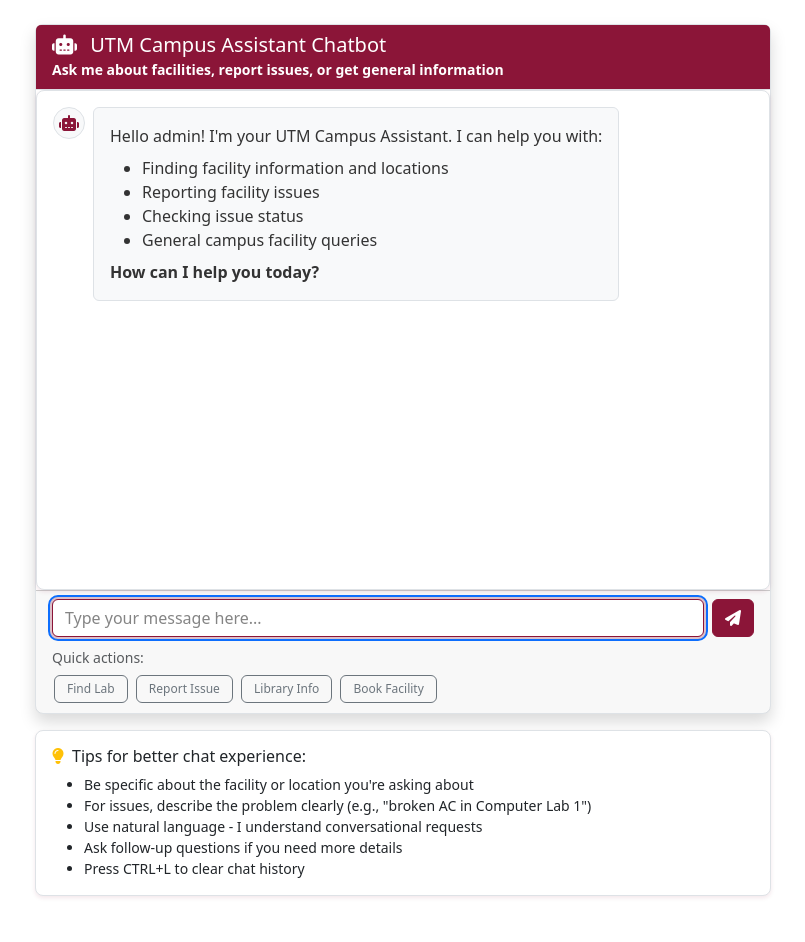
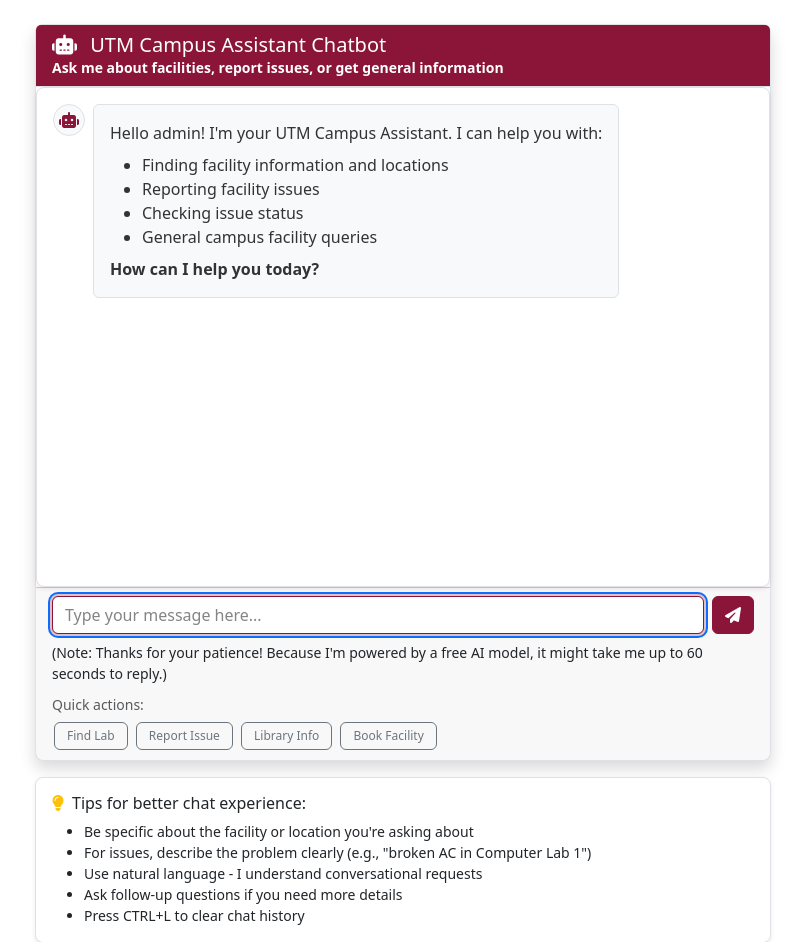
Before and after one commit to sengtan/utm_campus_chatbot, a Flask app: page /chatbot in a window 1280 px wide. Shown: the part 66-1008 px from the top of the page, without its empty margins (237-1042 px from the left). Run offline with Flask 3, Linux system fonts and the light colour scheme; a user stored in the database is signed in; data comes from the database, SQL or seed files in the repository; some libraries are stand-ins or nearby versions.

Commit message:
Added a note for user to expect 60s wait time for AI response

```diff
--- a/templates/chatbot.html
+++ b/templates/chatbot.html
@@ -11,7 +11,7 @@
                     <i class="fas fa-robot me-2"></i>
                     UTM Campus Assistant Chatbot
                 </h5>
-                <small>Ask me about facilities, report issues, or get general information</small>
+                <small class="d-block">Ask me about facilities, report issues, or get general information</small>
             </div>
 
             <!-- Chat Messages Container -->
@@ -75,6 +75,7 @@
                         <i class="fas fa-paper-plane"></i>
                     </button>
                 </form>
+                <small class="d-block mt-2">(Note: Thanks for your patience! Because I'm powered by a free AI model, it might take me up to 60 seconds to reply.)</small>
 
                 <!-- Quick Action Buttons -->
                 <div class="mt-2">
```
